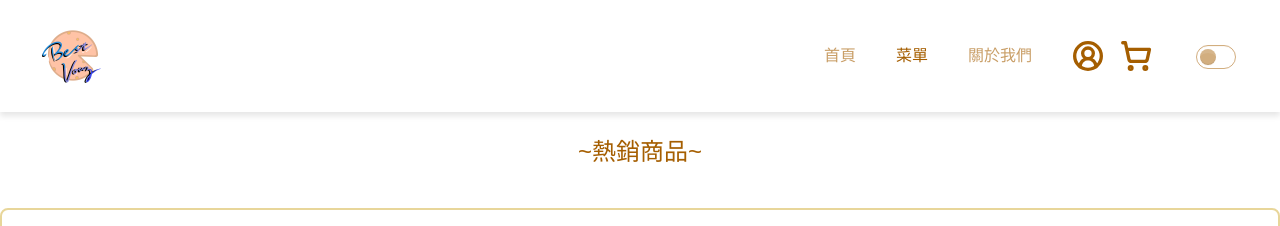
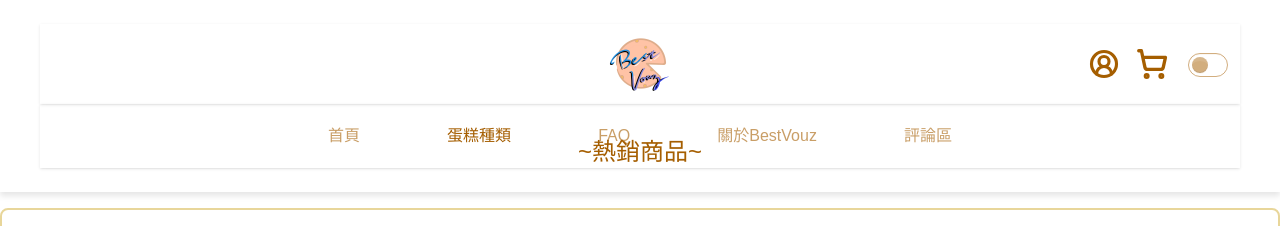
Before and after one commit to sunnywang930410/BestVouz, a React (Vite) app: page /menu in a window 1280 px wide. Shown: the top 226 px of the page. Built offline with nearby package versions, Linux system fonts and the light colour scheme; a web font is replaced by a local one.

Commit message:
Header修改(尚未完成RWD)

```diff
--- a/src/component/Homepage.jsx
+++ b/src/component/Homepage.jsx
@@ -84,7 +84,7 @@ function Homepage({ product }) {
                 <h2 className={`text-2xl`}>
                     選擇你想要的蛋糕
                 </h2>
-                <Carousel product={product} />
+                {/* <Carousel product={product} /> */}
             </div>
             <div className="my-14">
                 <button
--- a/src/component/NavBar.jsx
+++ b/src/component/NavBar.jsx
@@ -10,23 +10,25 @@ const NavBar = () => {
 
     const navBarContent = [
         { to: "/", label: "首頁" },
-        { to: "/menu", label: "菜單" },
-        { to: "/about", label: "關於我們" },
+        { to: "/menu", label: "蛋糕種類" },
+        { to: "/FAQ", label: "FAQ" },
+        { to: "/about", label: "關於BestVouz" },
+        { to: "/comment", label: "評論區" }
+
     ]
 
     const NavBarContent = () => (
-        <div className="w-full flex flex-col md:flex-row md:justify-between md:space-x-6 items-center">
-            {/* ===== Logo 部分 ===== */}
-            <div className="hidden md:flex w-16 h-auto rounded-full ">
-                <Link to="/">
-                    <img src="/img/Logo.png" alt="Logo" />
-                </Link>
+        <div className="w-full navbar shadow-sm  md:justify-between items-center">
+            <div className="navbar-start">
+                <div className=" md:hidden dropdown">
+                    <div tabIndex={0} role="button" className="btn btn-ghost btn-circle">
+                        <svg xmlns="http://www.w3.org/2000/svg" className="h-5 w-5" fill="none" viewBox="0 0 24 24" stroke="currentColor"> <path strokeLinecap="round" strokeLinejoin="round" strokeWidth="2" d="M4 6h16M4 12h16M4 18h7" /> </svg>
                     </div>
-
-            <div className="md:flex items-center space-x-10 justify-center">
-                {/* ===== 導覽列內容 ===== */}
-
-                <ul className="flex flex-col pt-10 md:pt-0 space-y-10 md:flex-row md:space-x-10 md:space-y-0">
+                    <div className="">
+                        <ul
+                            tabIndex={0}
+                            className="drawer-bg fixed inset-0 top-20 z-50 dropdown-content  flex flex-col items-center text-center md:pt-0 space-y-10"
+                        >
                             {navBarContent.map(({ to, label }) => (
                                 <li key={to}>
                                     <NavLink
@@ -42,65 +44,77 @@ const NavBar = () => {
                                 </li>
                             ))}
                         </ul>
+                    </div>
 
-
+                </div>
+            </div>
+            <div className="navbar-center">
+                <div className="hidden md:flex w-16 h-auto rounded-full ">
+                    <Link to="/">
+                        <img src="/img/Logo.png" alt="Logo" />
+                    </Link>
+                </div>
+            </div>
+            <div className="navbar-end">
                 <div className='flex md:flex-row space-x-4'>
                     { /* 用戶按鈕 */}
-                    <button className="hidden md:flex w-8 h-8 items-center">
+                    <button className="md:flex w-8 h-8 items-center btn btn-ghost btn-circle">
                         <CircleUserRound strokeWidth={2.5} className='w-10 h-auto' />
                     </button>
 
                     {/* 購物車按鈕 */}
+                    <button className="md:flex w-8 h-8 items-center btn btn-ghost btn-circle">
                         {!isOpen && <CartSummary />}
+                    </button>
+                    {/* 開關切換器 */}
+                    <SetColorMode className="md:flex" isDrawerOpen={isOpen} />
                 </div>
-                {/* 開關切換器 */}
-                <SetColorMode isDrawerOpen={isOpen} />
             </div>
         </div>
     )
 
+    const NavBarContentDown = () => (
+
+        <div className="w-full navbar shadow-sm  md:justify-between items-center">
+            <ul
+                className="w-full flex md:flex-row justify-between items-center md:mx-70 gap-10 md:gap-4">
+                {navBarContent.map(({ to, label }) => (
+                    <li key={to}>
+                        <NavLink
+                            to={to}
+                            onClick={() => setIsOpen(false)}
+                            className={({ isActive }) =>
+                                `text-base transition-all duration-300 ease-in-out ${isActive ? "opacity-100" : "opacity-60"
+                                } hover:opacity-80`
+                            }
+                        >
+                            {label}
+                        </NavLink>
+                    </li>
+                ))}
+            </ul>
+        </div>
+
+    )
     return (
         // 桌面板導覽列
         <>
             {/* 桌面版導覽列 */}
-            <div className="hidden md:flex justify-between mt-4 mb-4 px-10 py-2">
+            <div className="hidden md:flex md:flex-col justify-between mt-4 mb-4 px-10 py-2">
                 <NavBarContent />
+                <NavBarContentDown />
             </div>
 
             {/* 手機版 Drawer */}
             <div className="drawer md:hidden w-full mt-4 mb-4 ">
-                <input id="drawer-toggle" type="checkbox" className="drawer-toggle" checked={isOpen} readOnly />
                 {/* 手機版Header */}
                 <div className="drawer-content z-999">
-                    <div className="w-full flex items-center justify-between px-10 py-2 ">
-                        <div className="flex items-center">
-                            <HamMenu
-                                onClick={() => setIsOpen(!isOpen)}
-                                isOpen={isOpen}
-                            />
-                        </div>
-                        <div className="flex items-center gap-4">
-                            <button className="w-8 h-8">
-                                <CircleUserRound strokeWidth={2.5} className="w-full h-full" />
-                            </button>
-                            <div className="w-8 h-8">
-                                <CartSummary />
-                                {/* <ShoppingCart strokeWidth={2.5} className="w-full h-full" /> */}
-                            </div>
-                        </div>
+                    <div className="flex items-center justify-between px-10 py-2 ">
+                        <NavBarContent />
                     </div>
                 </div>
 
-                <div className="drawer-side drawer-bg z-50">
-                    <div className={`fixed w-full left-0 right-0 transition-all duration-700 ease-in-out z-40 ${isOpen
-                        ? 'top-[84px] h-[calc(100vh-84px)]'
-                        : 'top-[-100vh]'
-                        }`}>
-                        <div className="w-full justify-center items-center drawer-bg h-full">
-                            <NavBarContent />
-                        </div>
-                    </div>
-                </div>
+
             </div>
         </>
     )
--- a/src/component/SetColorMode.jsx
+++ b/src/component/SetColorMode.jsx
@@ -17,7 +17,7 @@ export default function SetColorMode({ isDrawerOpen = false }) {
     }
 
     return (
-        <div className="flex items-center gap-2">
+        <div className="hidden md:flex items-center gap-2">
             {isDrawerOpen ? (
                 <button
                     onClick={toggleColor}
```
Lines whose indentation alone changed are shown as unchanged.
